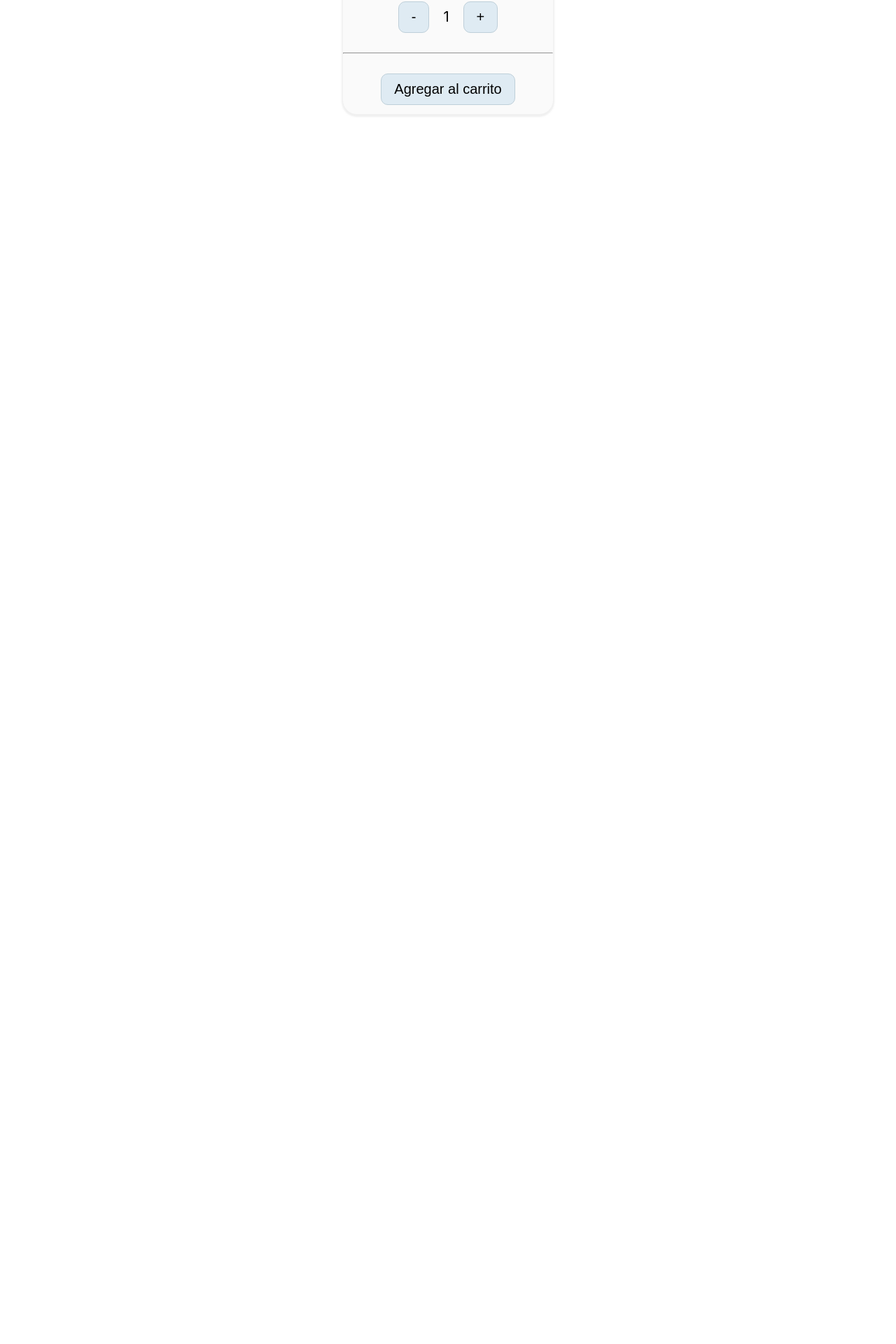
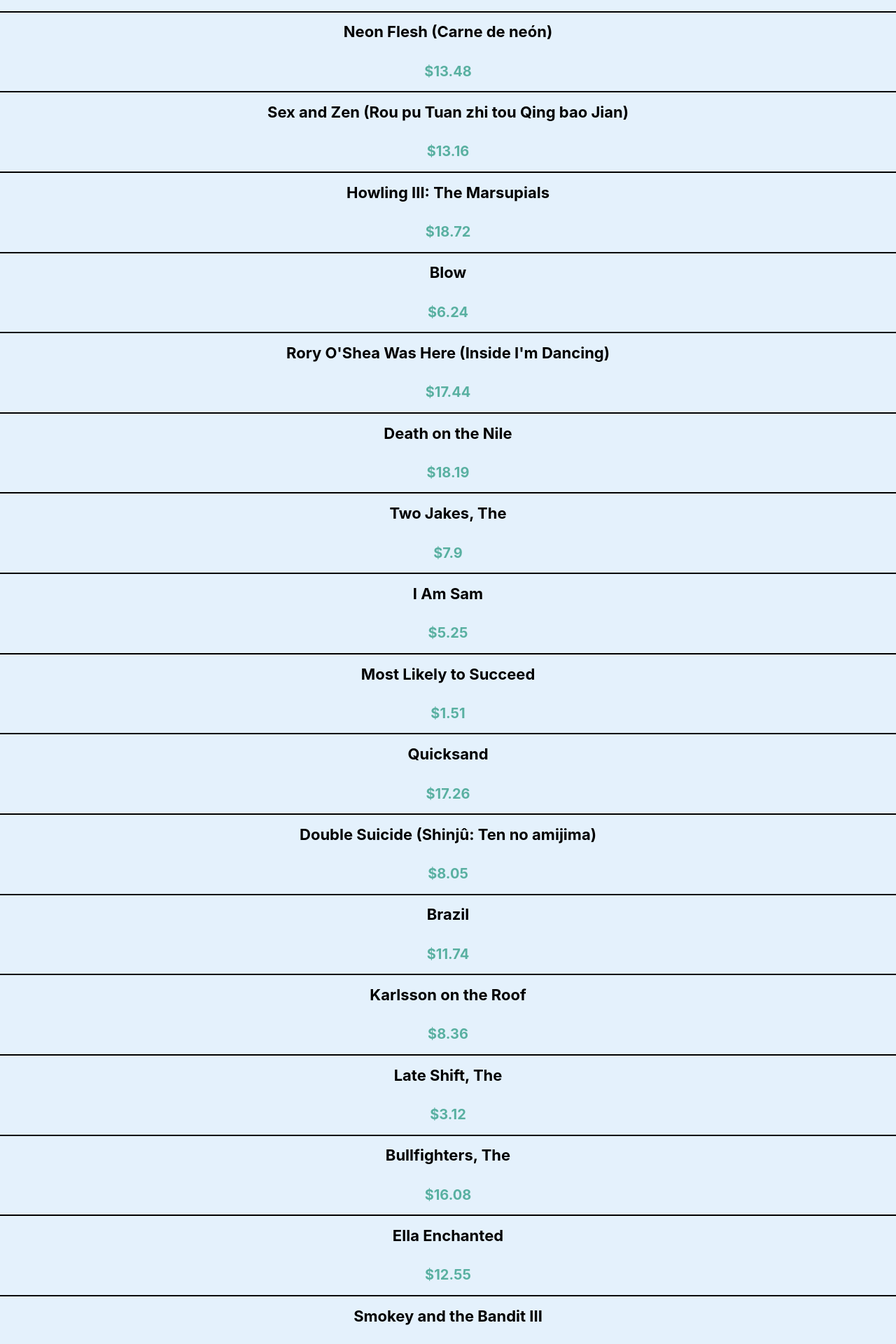
Before and after one commit to CrisEspi91/proyecto-react-Espinosa, a React (Create React App) app: page / in a window 1280 px wide. Shown: the part 249-2169 px from the top of the page at 70% size. Before the commit the page ends 800 px from the top, so only its background shows below. Built offline with nearby package versions, Linux system fonts and the light colour scheme.

Commit message:
agregando item list y item con los productos

```diff
--- /dev/null
+++ b/src/components/Item/Item.css
@@ -0,0 +1,21 @@
+.item{
+    width: 100%;
+}
+.containerProduct{
+    background-color: rgb(228, 241, 252);
+    display: flex;
+    justify-content: center;
+    flex-direction: column;
+    flex-wrap: wrap;
+    border-bottom: solid 2px ;
+
+}
+
+.titleProduct{
+    font-size: 22px;
+}
+
+.priceProduct{
+    font-size: 20px;
+    color: rgb(89, 176, 161);
+}
--- /dev/null
+++ b/src/components/Item/Item.jsx
@@ -0,0 +1,15 @@
+import React from 'react';
+import './Item.css'
+
+function Item({producto}) {
+    return (
+        <div className='item'>
+            <div className='containerProduct'>
+                <h1 className='titleProduct'>{producto.title}</h1>
+                <h2 className='priceProduct'>${producto.precio}</h2>
+            </div>
+        </div>
+    );
+}
+
+export default Item;
--- a/src/components/ItemCount/ItemCount.jsx
+++ b/src/components/ItemCount/ItemCount.jsx
@@ -13,7 +13,7 @@ function ItemCount(props) {
     }
 
     function handleSubs(){
-        if (count > 0){
+        if (count > 1){
         setCount(count - 1)
         }
     }
--- a/src/components/ItemListContainer/ItemListContainer.jsx
+++ b/src/components/ItemListContainer/ItemListContainer.jsx
@@ -1,13 +1,33 @@
-import React from 'react';
-import ItemCount from '../ItemCount/ItemCount';
+import React, {useEffect, useState} from 'react'; // estos datos se guardaran en el estado, sera el estado del componente itemlist container, asi cada vez que hay cambios esto no se tiene que volver a cargar
 import './style.css'
+import products from '../../data/products'
+import ItemList from '../itemList/ItemList';
+
+function getProducts(){
+    return new Promise((resolve, reject) => {   // el resolve es como el return de una funci[on]
+       setTimeout( () => {
+        resolve(products)
+       },3000)
+    });
+}
+
 function ItemListContainer(props) {
+    const [products, setProducts] = useState([])   // para guardar dentro del estado llamamos al setter. setProducts
+
+    useEffect( () => {
+        getProducts().then(respuetaPromise => {
+            setProducts(respuetaPromise)
+                })                            //con el .then accedemos a  los datos que nos devuelve la promesa
+
+    },[]) // el array vacio nos indica que se va a ejecutar una sola vez.
     return (
         <div className='itemContainer'>
          <h1>{props.greeting}</h1>
+         <ItemList products={products} />
+
         </div>
 
-    );
-}
+    )
+};
 
 export default ItemListContainer;
--- /dev/null
+++ b/src/components/itemList/ItemList.jsx
@@ -0,0 +1,20 @@
+
+import React from 'react';
+import Item from '../Item/Item';
+
+function ItemList({products}) {
+    return (
+        <>
+        {products.map(thisProduct => {
+
+            return(
+                <Item producto ={thisProduct} key = {thisProduct.id}/>  // react necesita un key SIEMPRE para organizar y reconocer los elementos.
+            )
+        })
+        }
+    </>
+    );
+
+}
+
+export default ItemList;
--- /dev/null
+++ b/src/data/products.jsx
@@ -0,0 +1,103 @@
+const products = [{
+    "id": 1,
+    "title": "Born Rich",
+    "product": "Nut - Hazelnut, Whole",
+    "precio": 6.59
+  }, {
+    "id": 2,
+    "title": "Neon Flesh (Carne de neón)",
+    "product": "Turnip - Mini",
+    "precio": 13.48
+  }, {
+    "id": 3,
+    "title": "Sex and Zen (Rou pu Tuan zhi tou Qing bao Jian)",
+    "product": "Icecream Bar - Del Monte",
+    "precio": 13.16
+  }, {
+    "id": 4,
+    "title": "Howling III: The Marsupials",
+    "product": "Beer - Upper Canada Lager",
+    "precio": 18.72
+  }, {
+    "id": 5,
+    "title": "Blow",
+    "product": "Pasta - Lasagna, Dry",
+    "precio": 6.24
+  }, {
+    "id": 6,
+    "title": "Rory O'Shea Was Here (Inside I'm Dancing)",
+    "product": "Salad Dressing",
+    "precio": 17.44
+  }, {
+    "id": 7,
+    "title": "Death on the Nile",
+    "product": "Sping Loaded Cup Dispenser",
+    "precio": 18.19
+  }, {
+    "id": 8,
+    "title": "Two Jakes, The",
+    "product": "Bread - Burger",
+    "precio": 7.9
+  }, {
+    "id": 9,
+    "title": "I Am Sam",
+    "product": "Juice - Happy Planet",
+    "precio": 5.25
+  }, {
+    "id": 10,
+    "title": "Most Likely to Succeed",
+    "product": "Wine - Riesling Alsace Ac 2001",
+    "precio": 1.51
+  }, {
+    "id": 11,
+    "title": "Quicksand",
+    "product": "Artichoke - Hearts, Canned",
+    "precio": 17.26
+  }, {
+    "id": 12,
+    "title": "Double Suicide (Shinjû: Ten no amijima)",
+    "product": "Salad Dressing",
+    "precio": 8.05
+  }, {
+    "id": 13,
+    "title": "Brazil",
+    "product": "Salt - Sea",
+    "precio": 11.74
+  }, {
+    "id": 14,
+    "title": "Karlsson on the Roof",
+    "product": "Buffalo - Tenderloin",
+    "precio": 8.36
+  }, {
+    "id": 15,
+    "title": "Late Shift, The",
+    "product": "Coconut - Shredded, Unsweet",
+    "precio": 3.12
+  }, {
+    "id": 16,
+    "title": "Bullfighters, The",
+    "product": "Cup - 6oz, Foam",
+    "precio": 16.08
+  }, {
+    "id": 17,
+    "title": "Ella Enchanted",
+    "product": "External Supplier",
+    "precio": 12.55
+  }, {
+    "id": 18,
+    "title": "Smokey and the Bandit III",
+    "product": "Garbage Bags - Clear",
+    "precio": 14.85
+  }, {
+    "id": 19,
+    "title": "My Mother and Her Guest (Sarangbang sonnimgwa eomeoni)",
+    "product": "Pomello",
+    "precio": 15.58
+  }, {
+    "id": 20,
+    "title": "Downhill",
+    "product": "Bagel - 12 Grain Preslice",
+    "precio": 7.72
+  }]
+
+  export default products
```
